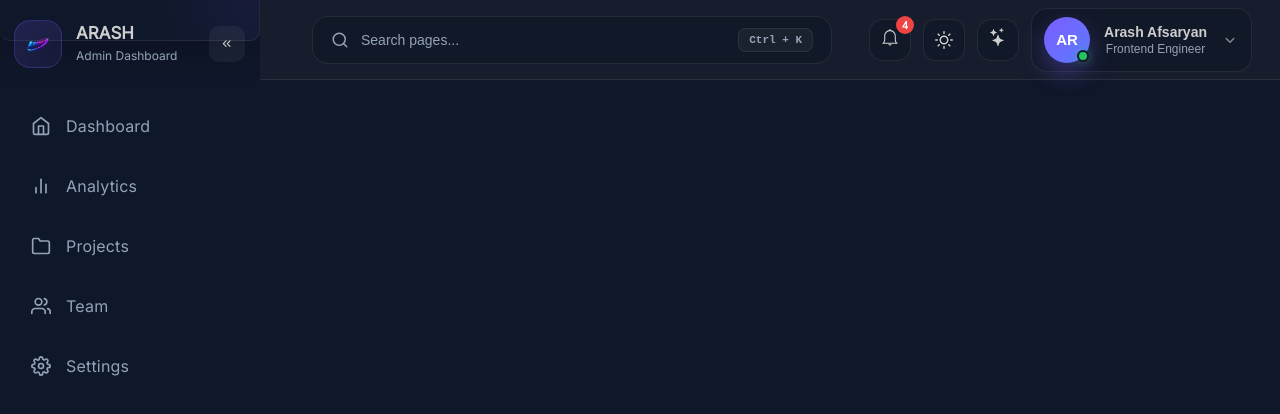
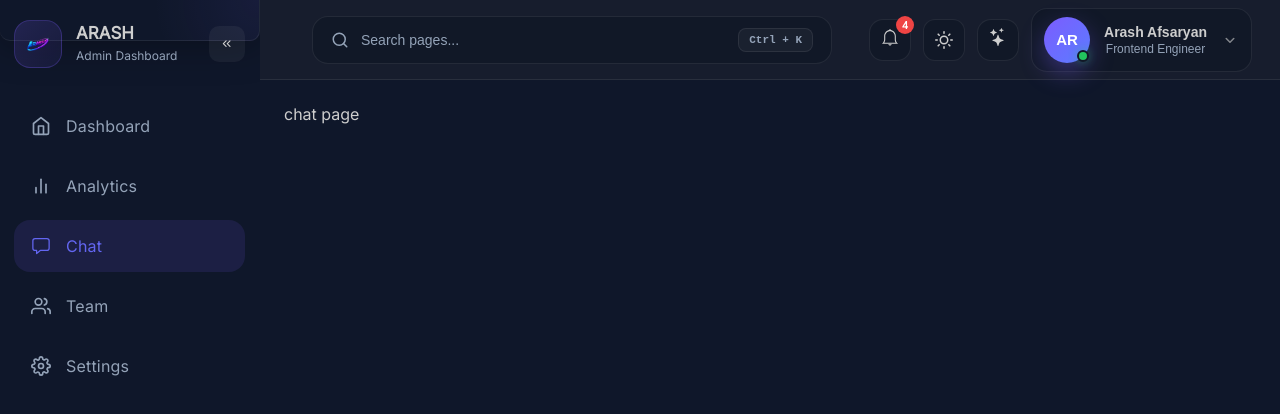
Before and after one commit to arashafsaryan/dashboard, a React (Vite) app: page /Chat in a window 1280 px wide. Shown: the top 414 px of the page. Built offline with nearby package versions, Linux system fonts and the light colour scheme.

Commit message:
before design chat page

```diff
--- a/src/App.jsx
+++ b/src/App.jsx
@@ -5,6 +5,7 @@ import SettingsPage from "./features/settings/SettingsPage";
 import { Toaster } from "sonner";
 import Analytics from "./features/Analytics/Analytics";
 import Team from "./features/Team/Team";
+import ChatPage from "./features/Chat/ChatPage";
 
 
 
@@ -16,6 +17,7 @@ export default function App() {
         <Route path="/settings" element={<SettingsPage />} />
         <Route path="/analytics" element={<Analytics />} />
         <Route path="/team" element={<Team />} />
+        <Route path="/chat" element={<ChatPage />} />
       </Routes>
       <Toaster
         position="top-center"
--- a/src/components/layout/sidebar/Sidebar.jsx
+++ b/src/components/layout/sidebar/Sidebar.jsx
@@ -1,12 +1,12 @@
 import {
   FiHome,
   FiBarChart2,
-  FiFolder,
   FiUsers,
   FiSettings,
   FiChevronsLeft,
   FiChevronsRight,
 } from "react-icons/fi";
+import { IoChatboxOutline } from "react-icons/io5";
 import { NavLink } from "react-router-dom";
 import styles from "./Sidebar.module.css";
 import { useSidebar } from "../../../context/SidebarContext";
@@ -24,9 +24,9 @@ const menu = [
     path: "/Analytics",
   },
   {
-    label: "Projects",
-    icon: <FiFolder />,
-    path: "/Projects",
+    label: "Chat",
+    icon: <IoChatboxOutline />,
+    path: "/Chat",
   },
   {
     label: "Team",
--- a/src/components/ui/Skeleton/Skeleton.module.css
+++ b/src/components/ui/Skeleton/Skeleton.module.css
@@ -3,14 +3,13 @@
 
   background: linear-gradient(
     90deg,
-    rgba(255,255,255,0.05) 25%,
-    rgba(255,255,255,0.12) 50%,
-    rgba(255,255,255,0.05) 75%
+    var(--skeleton-start) 25%,
+    var(--skeleton-middle) 50%,
+    var(--skeleton-start) 75%
   );
 
   background-size: 200% 100%;
-
-  animation: shimmer 1.4s infinite;
+  animation: shimmer 1.4s linear infinite;
 }
 
 @keyframes shimmer {
--- /dev/null
+++ b/src/features/Chat/ChatPage.jsx
@@ -0,0 +1,9 @@
+const ChatPage = () => {
+  return (
+    <div>
+      <p>chat page</p>
+    </div>
+  );
+};
+
+export default ChatPage;
--- a/src/styles/variables.css
+++ b/src/styles/variables.css
@@ -7,6 +7,8 @@
   --border: rgba(255, 255, 255, 0.08);
   --surface: #171d2d;
   --surface-hover: #21283c;
+  --skeleton-start: rgba(255, 255, 255, 0.05);
+  --skeleton-middle: rgba(255, 255, 255, 0.12);
   --primary: #6366f1;
   --primary-hover: #4f46e5;
   --success: #22c55e;
@@ -37,6 +39,8 @@
   --card: #ffffff;
   --surface: #ffffff;
   --surface-hover: #f6f7fb;
+  --skeleton-start: #e8edf5;
+  --skeleton-middle: #d9e1ec;
   --text: #353535;
   --muted: #64748b;
   --border: rgba(15, 23, 42, 0.08);
```
Also changed, not shown: src/features/Chat/ChatPage.module.css (added), src/features/Chat/data/conversations.js (added), src/features/Chat/data/messages.js (added), src/features/Chat/hooks/useConversations.js (added), src/features/Chat/hooks/useMessages.js (added), src/features/Chat/services/chatService.js (added).
